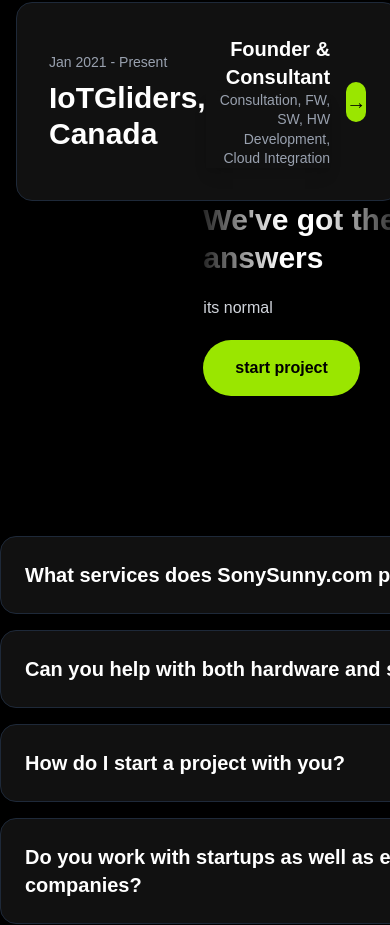
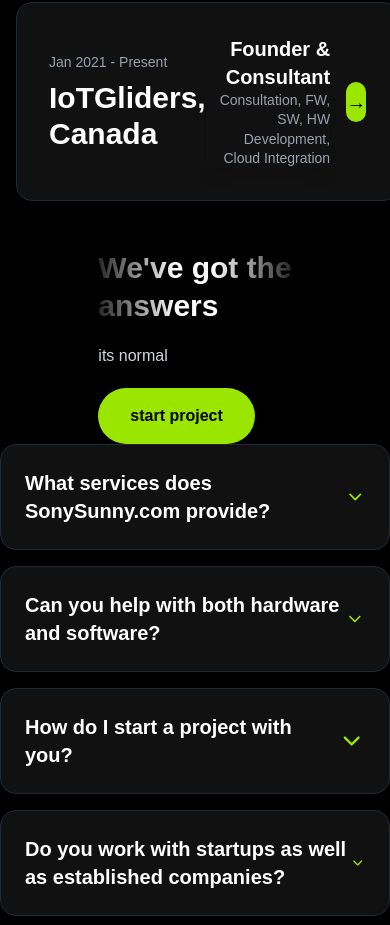
Before and after one commit to sonysunny0007/sonysunny.com_v2025, a Next.js app: page /about in a window 390 px wide. Shown: the part 4837-5762 px from the top of the page. Built offline with nearby package versions, Linux system fonts and the light colour scheme.

Commit message:
Fixed minor bugs

```diff
--- a/src/components/About.tsx
+++ b/src/components/About.tsx
@@ -80,6 +80,7 @@ const answers = [
 ];
 
 export default function AboutPage() {
+  const [openIndex, setOpenIndex] = useState<number | null>(null);
   return (
     <>
       <main className="min-h-screen bg-black text-white" id="about">
@@ -343,9 +344,10 @@ export default function AboutPage() {
           </div>
         </section>
 
-        <section className="min-h-screen grid md:grid-cols-2 bg-black">
-          <div className="flex justify-center items-center">
-            <div className="text-left">
+        <section className="min-h-screen grid md:grid-cols-2 bg-black py-12">
+      {/* Left Column */}
+      <div className="flex justify-center items-start md:items-center">
+        <div className="text-left px-8">
           <h1
             className="text-3xl md:text-6xl font-semibold leading-tight"
             style={{
@@ -358,34 +360,34 @@ export default function AboutPage() {
             We've got the <br /> answers
           </h1>
           <p className="text-gray-300 text-left font-sm pt-5">its normal</p>
-              <div className="justify-center items-center pt-5">
+          <div className="pt-5">
             <button className="bg-lime-400 text-black font-semibold px-8 py-4 rounded-full hover:bg-lime-300 transition">
               start project
             </button>
           </div>
         </div>
       </div>
-          <div className="grid gap-4 mx-auto pt-35 w-150 h-fit">
-            {answers.map((item, index) => {
-              const [open, setOpen] = useState(false);
-              return (
+
+      {/* Right Column */}
+      <div className="grid gap-4 mx-auto w-full max-w-[600px] h-fit self-center">
+        {answers.map((item, index) => (
           <div
             key={index}
-                  className={`bg-[#111] rounded-2xl border border-gray-800 transition-all duration-300 ${
-                    open ? "p-8" : "p-6"
-                  }`}
+            className={`bg-[#111] rounded-2xl border border-gray-800 transition-all duration-300 p-6`}
           >
             {/* Question Row */}
             <div
               className="flex justify-between items-center cursor-pointer"
-                    onClick={() => setOpen(!open)}
+              onClick={() =>
+                setOpenIndex(openIndex === index ? null : index)
+              }
             >
               <div className="text-xl font-bold text-left">
                 {item.question}
               </div>
               <ChevronDown
                 className={`w-7 h-7 text-lime-400 transition-transform duration-300 ${
-                        open ? "rotate-180" : "rotate-0"
+                  openIndex === index ? "rotate-180" : ""
                 }`}
               />
             </div>
@@ -393,18 +395,19 @@ export default function AboutPage() {
             {/* Collapsible Answer */}
             <div
               className={`overflow-hidden transition-all duration-300 text-gray-400 text-sm ${
-                      open ? "max-h-40 mt-3 opacity-100" : "max-h-0 opacity-0"
+                openIndex === index
+                  ? "max-h-40 mt-3 opacity-100"
+                  : "max-h-0 opacity-0"
               }`}
             >
               {item.answer}
             </div>
           </div>
-              );
-            })}
+        ))}
       </div>
     </section>
 
-        <section className="bg-black items-center max-w-6xl mx-auto pt-10 pb-20">
+        <section className="bg-black items-center max-w-6xl mx-auto  pb-20">
           <div className="mx-auto h-120 bg-[#111] rounded-3xl p-8 shadow-lg border border-gray-800 hover:shadow-xl transition">
             <div className="flex flex-col justify-center items-center text-center pt-10">
               <h1
```
Lines whose indentation alone changed are shown as unchanged.
